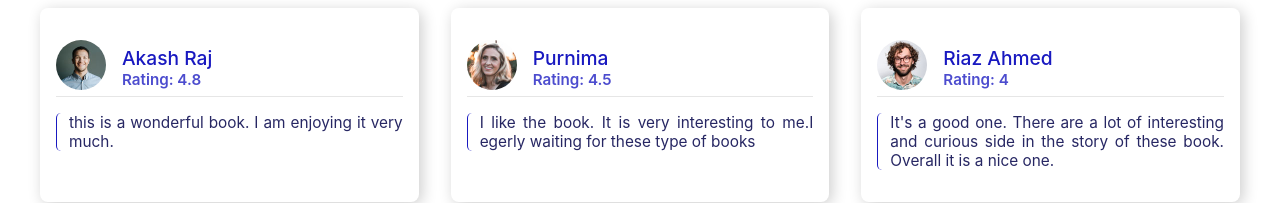
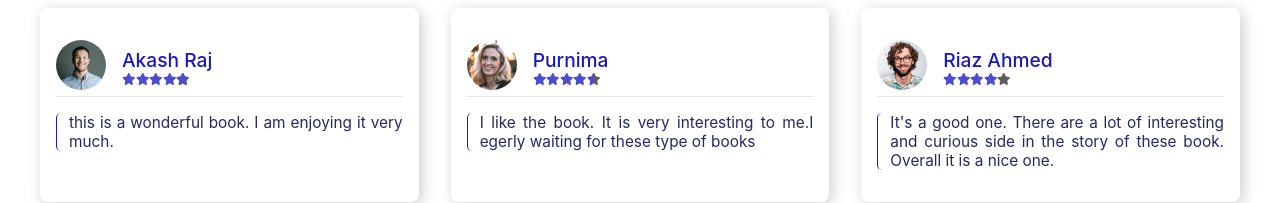
Before and after one commit to sam-suzzaman/PH-Assignment-9, a React (Create React App) app: page / in a window 1280 px wide. Shown: the part 904-1107 px from the top of the page. Built offline with nearby package versions, Linux system fonts and the light colour scheme.

Commit message:
adding star for rating

```diff
--- a/package.json
+++ b/package.json
@@ -3,12 +3,17 @@
   "version": "0.1.0",
   "private": true,
   "dependencies": {
+    "@fortawesome/free-solid-svg-icons": "^6.1.1",
+    "@fortawesome/react-fontawesome": "^0.1.18",
     "@heroicons/react": "^1.0.6",
     "@testing-library/jest-dom": "^5.16.3",
     "@testing-library/react": "^12.1.4",
     "@testing-library/user-event": "^13.5.0",
+    "font-awesome": "^4.7.0",
+    "for": "^0.1.0",
     "react": "^18.0.0",
     "react-dom": "^18.0.0",
+    "react-rating": "^2.0.5",
     "react-router-dom": "^6.3.0",
     "react-scripts": "5.0.0",
     "web-vitals": "^2.1.4"
--- a/src/components/Review/Review.js
+++ b/src/components/Review/Review.js
@@ -1,5 +1,10 @@
 import React from "react";
 import "./review.css";
+
+// for rating
+import Rating from "react-rating";
+import { faStar } from "@fortawesome/free-solid-svg-icons";
+import { FontAwesomeIcon } from "@fortawesome/react-fontawesome";
 
 // default images
 import femalePic from "./../../assets/img/reviews/female.jpg";
@@ -22,7 +27,17 @@
                 <div>
                     <h3 className="card-title">{name ? name : "Unknown"}</h3>
                     <p className="card-rating">
-                        Rating: {rating ? rating : "Not Availabe"}
+                        <Rating
+                            initialRating={rating}
+                            emptySymbol={<FontAwesomeIcon icon={faStar} />}
+                            fullSymbol={
+                                <FontAwesomeIcon
+                                    style={{ color: "#0101ba" }}
+                                    icon={faStar}
+                                />
+                            }
+                            readonly
+                        ></Rating>
                     </p>
                 </div>
             </div>
--- a/src/components/Review/review.css
+++ b/src/components/Review/review.css
@@ -18,9 +18,9 @@
     opacity: 0.9;
 }
 .card-rating {
-    color: #0101ba;
+    color: rgb(25, 25, 25);
     opacity: 0.7;
-    font-size: calc(0.75rem + 0.25vw);
+    font-size: calc(0.55rem + 0.25vw);
     font-weight: 600;
 }
 .card-img-container {
```
Also changed, not shown: 1 other file (tests, documents, lock files or other folders).
